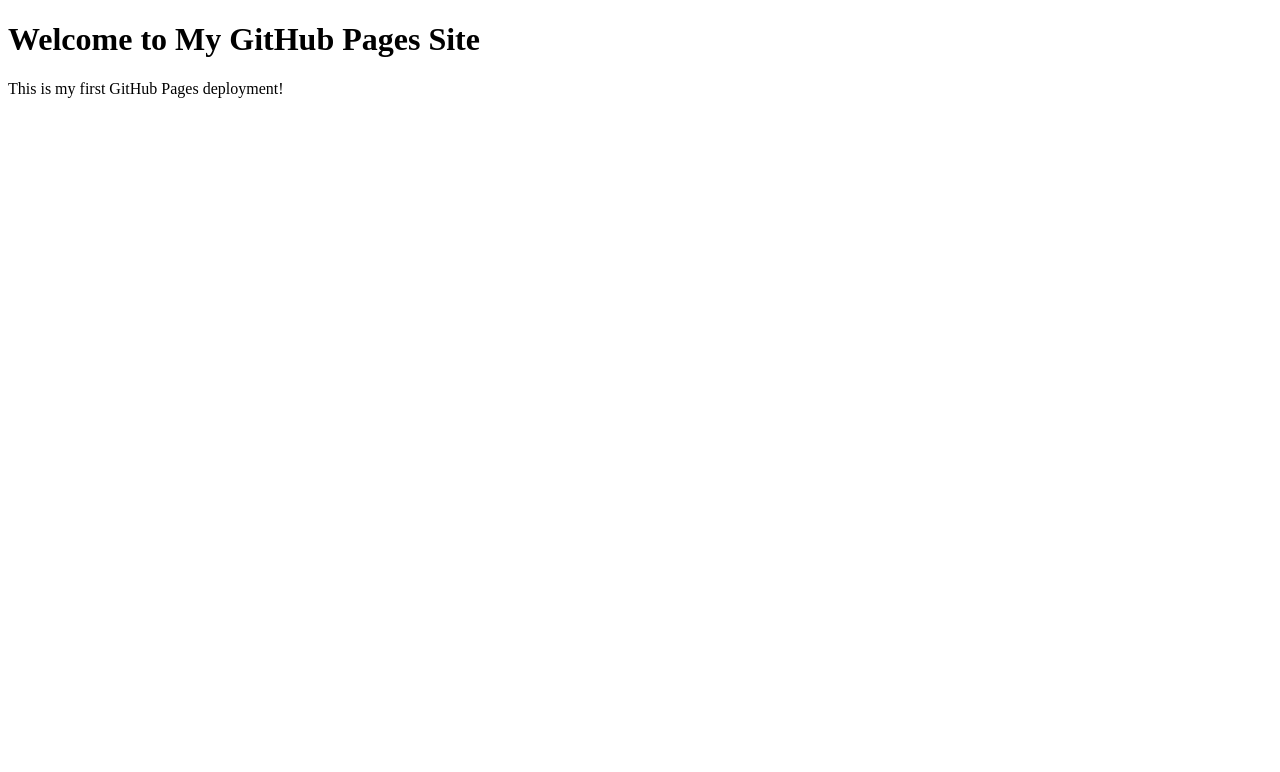
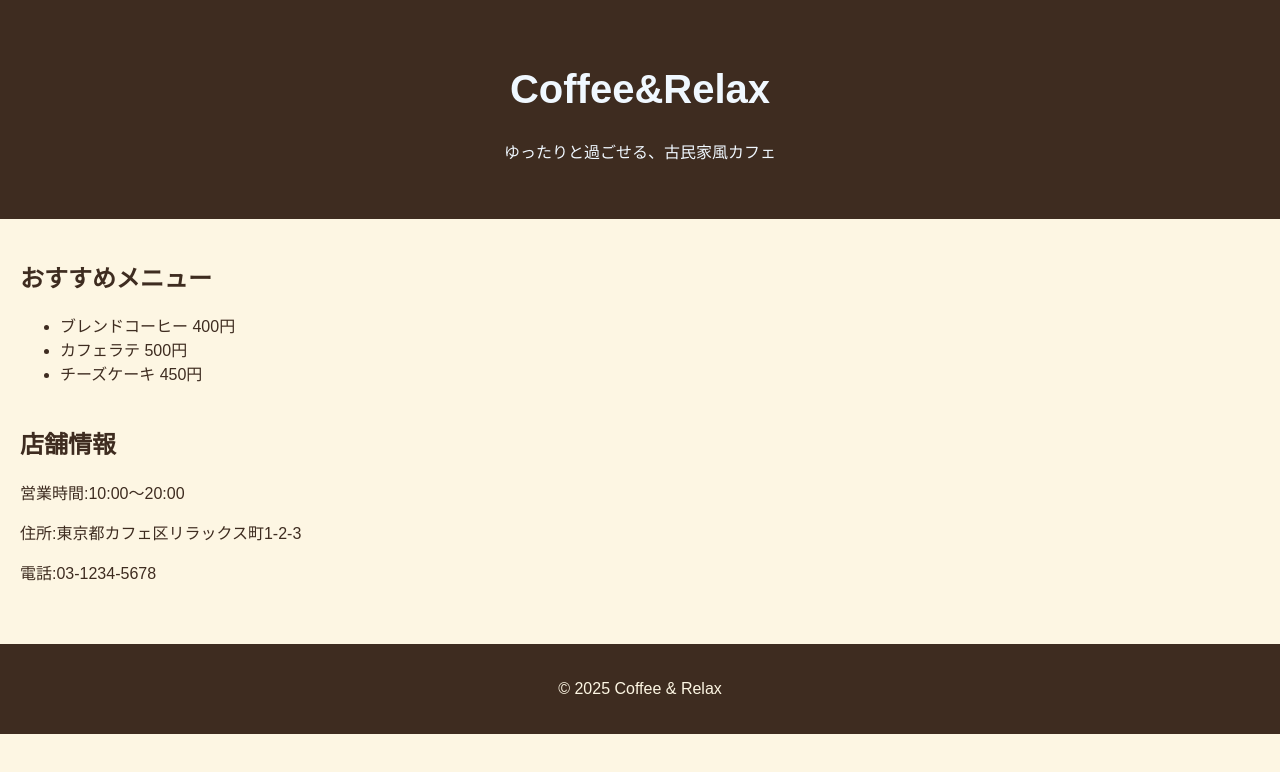
Before and after one commit to yuto316/my-first-web-app, a plain HTML site: page index.html in a window 1280 px wide. Drawn offline with Linux system fonts and the light colour scheme.

Commit message:
Add files via upload

```diff
--- a/index.html
+++ b/index.html
@@ -1,12 +1,34 @@
 <!DOCTYPE html>
-<html lang="en">
+<html lang="ja">
 <head>
-    <meta charset="UTF-8">
-    <meta name="viewport" content="width=device-width, initial-scale=1.0">
-    <title>My GitHub Pages Site</title>
+  <meta charset="UTF-8">
+  <title>Coffee & Relax</title>
+  <link rel="stylesheet" href="style.css">
 </head>
 <body>
-    <h1>Welcome to My GitHub Pages Site</h1>
-    <p>This is my first GitHub Pages deployment!</p>
+  <header>
+    <h1>Coffee&Relax</h1>
+    <p>ゆったりと過ごせる、古民家風カフェ</p>
+  </header>
+  <main>
+    <section>
+      <h2>おすすめメニュー</h2>
+    <ul>
+      <li>ブレンドコーヒー 400円</li>
+      <li>カフェラテ 500円</li>
+      <li>チーズケーキ 450円 </li>
+    </ul>
+    </section>
+    <section>
+      <h2>店舗情報</h2>
+      <p>営業時間:10:00〜20:00</p>
+      <p>住所:東京都カフェ区リラックス町1-2-3</p>
+      <p>電話:03-1234-5678</p>
+    </section>
+
+  </main>
+  <footer>
+    <p>&copy; 2025 Coffee & Relax</p>
+  </footer>
 </body>
 </html>
--- /dev/null
+++ b/style.css
@@ -0,0 +1,28 @@
+body {
+  font-family: "Yu Gothic", sans-serif;
+  background-color: #fdf6e3; /* ベージュっぽい背景 */
+  color: #3e2c20; /* カフェっぽい濃いブラウン */
+  margin: 0;
+  padding: 0;
+}
+header{
+  background-color: #3e2c20;
+  text-align:center;
+  color: aliceblue;
+  padding:40px 20px;
+}
+h1{
+  font-size: 2.5rem;
+}
+main{
+  padding:20px;
+}
+section{
+  margin-bottom: 40px;
+}
+footer{
+  background-color: #3e2c20;
+  color: #fdf6e3;
+  text-align:center;
+  padding: 20px;
+}
```
